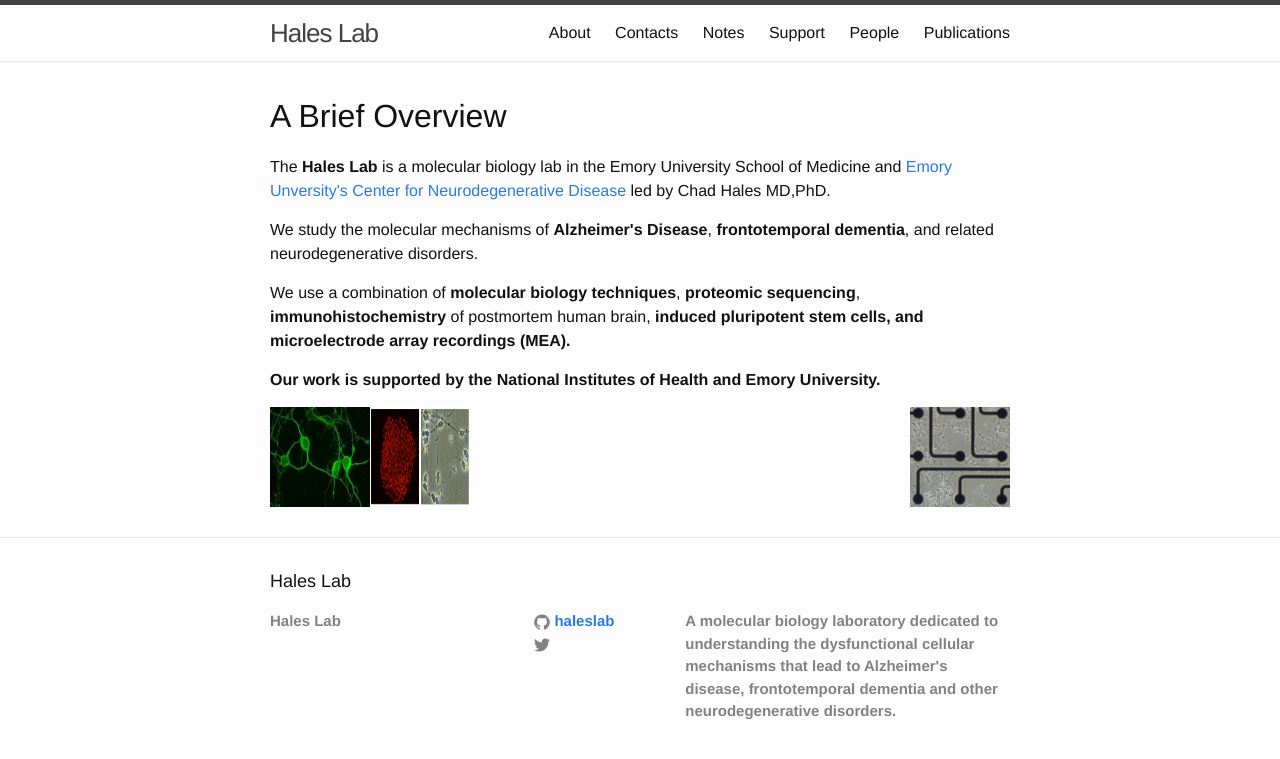
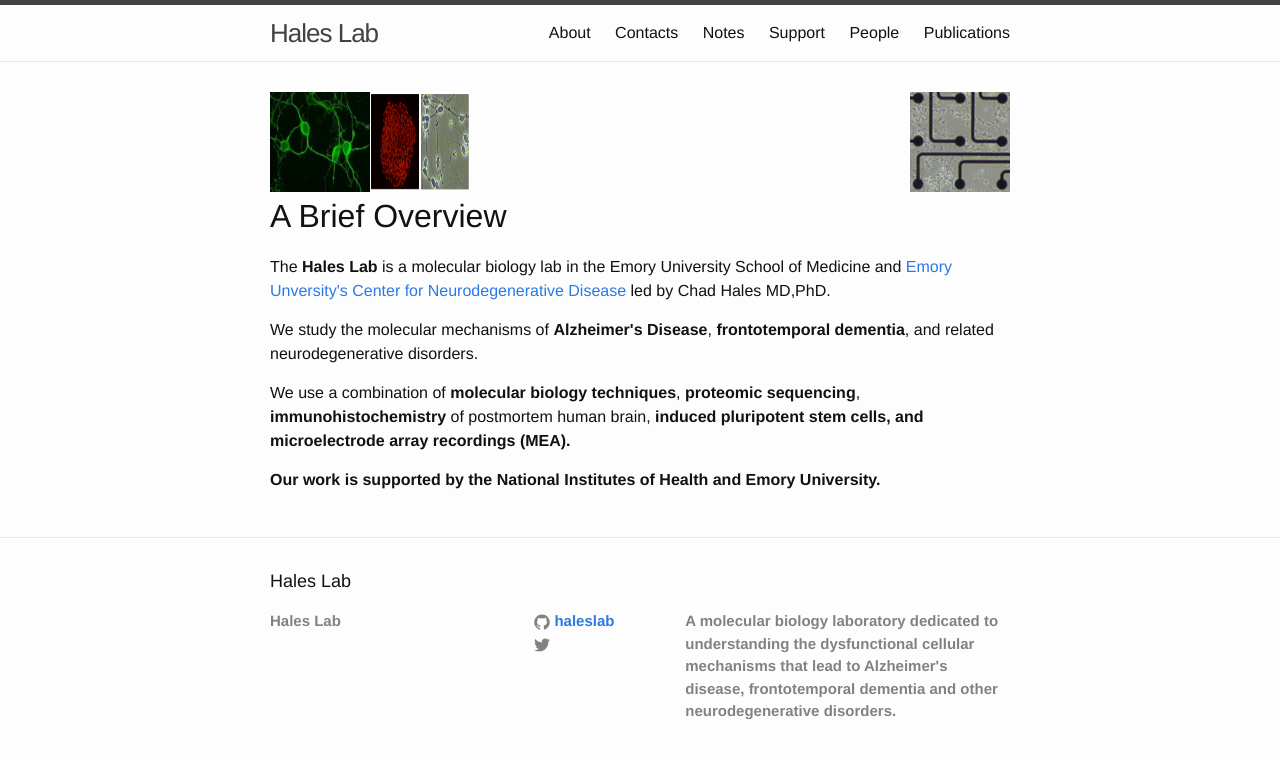
Before and after one commit to haleslab/haleslab.github.io, a Jekyll site: the page built from index.html, in a window 1280 px wide. Shown: the top 759 px of the page. Built offline with Jekyll 4.4.1, drawn with Linux system fonts in a browser that asks for light colours; the list of posts is cut into pages by our own code.

Commit message:
figure update
figure update

```diff
--- a/index.html
+++ b/index.html
@@ -3,6 +3,12 @@
 ---
 
 <div class="home">
+
+  <img align="left" src="Greenneurons.png" width="100" height="100" />
+
+  <img align="middle" src="IPScellnanogandIPSneuron.png" width="100" height="100" />
+
+  <img align="right" src="IPSneuronsonMEAcopy.jpg" width="100" height="100" />
 
   <h1 class="main">A Brief Overview</h1>
 
@@ -19,10 +25,6 @@
 
   <p>Our work is supported by the National Institutes of Health and Emory University.</p>
 
-  <img align="left" src="Greenneurons.png" width="100" height="100" />
 
-  <img align="center" src="IPScellnanogandIPSneuron.png" width="100" height="100" />
-
-  <img align="right" src="IPSneuronsonMEAcopy.jpg" width="100" height="100" />
 
 </div>
```
